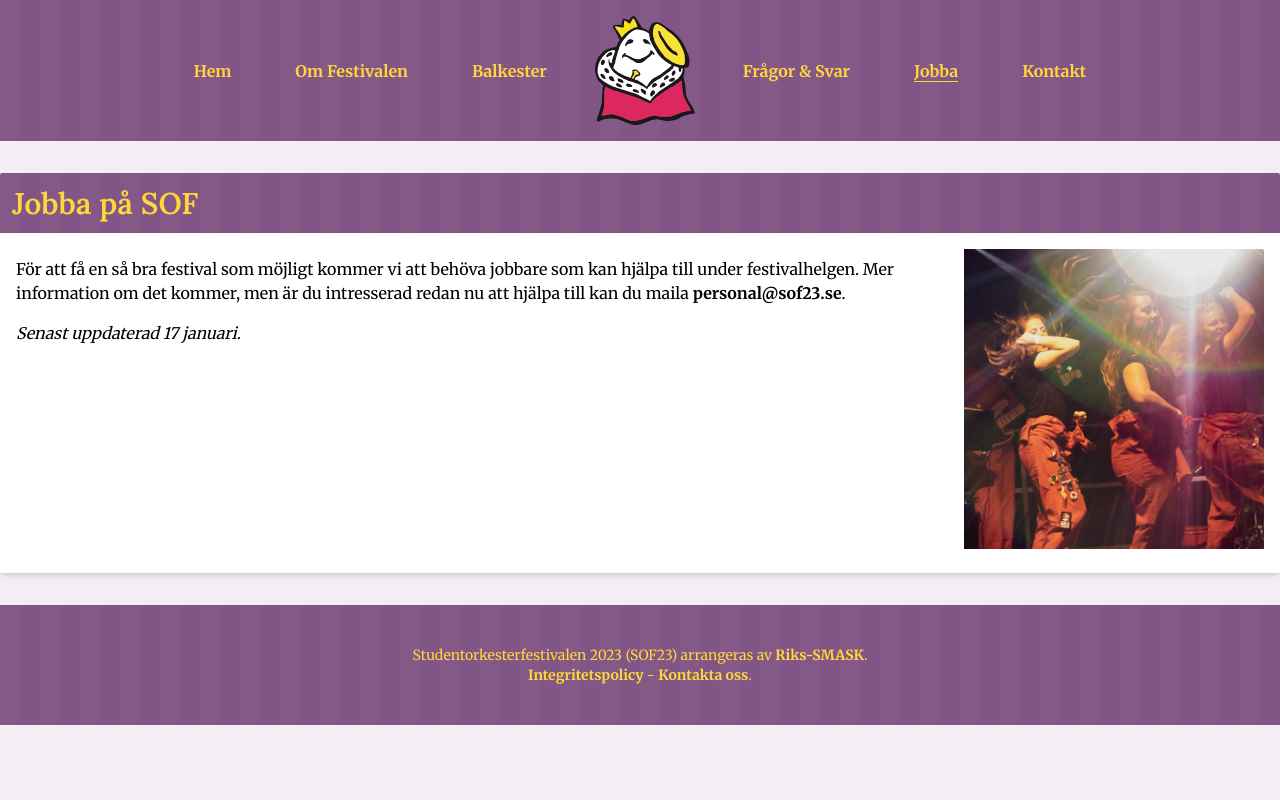
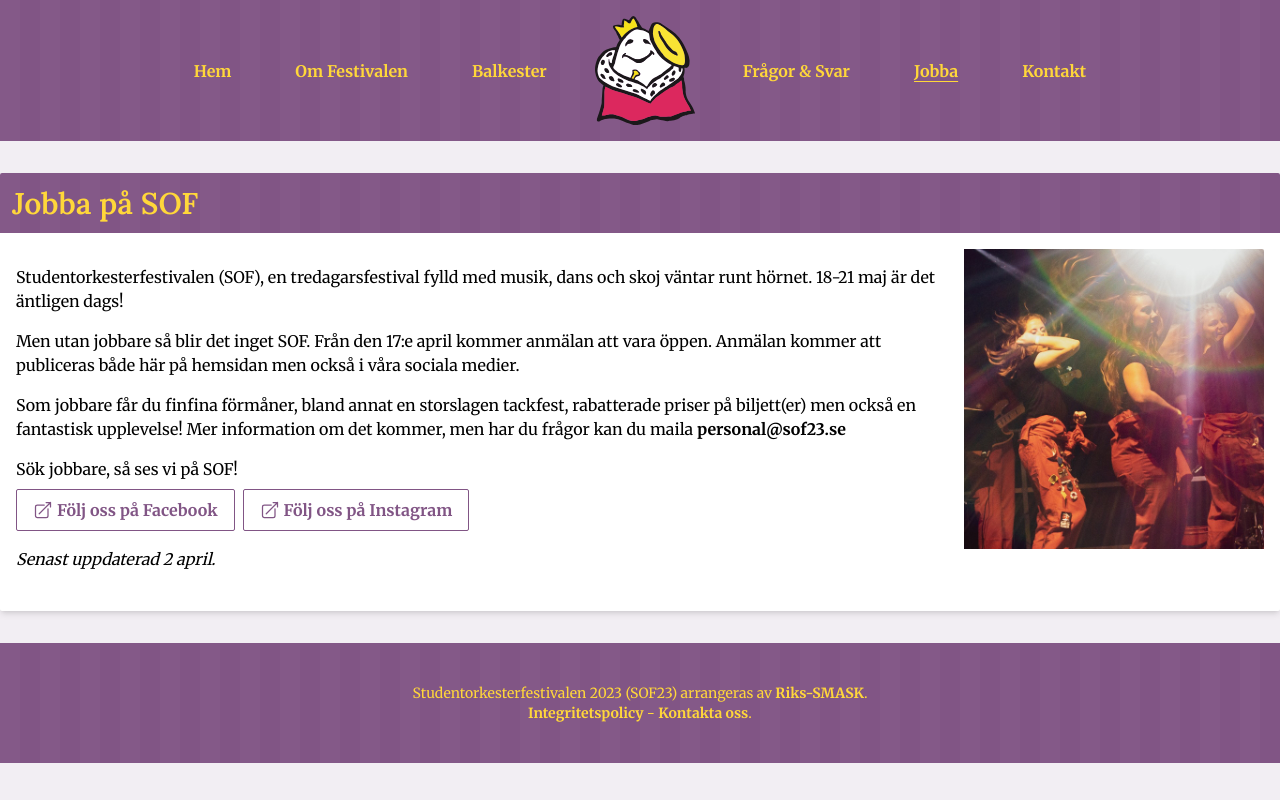
Before and after one commit to WheresMarco/SOF23, a Next.js app: page /jobba in a window 1280 px wide. Built offline with nearby package versions, Linux system fonts and the light colour scheme.

Commit message:
Update work information

```diff
--- a/app/jobba/page.js
+++ b/app/jobba/page.js
@@ -1,5 +1,6 @@
 import { Lora } from "@next/font/google";
 import Image from "next/image";
+import Link from "next/link";
 
 const lora = Lora({
   subsets: ["latin"],
@@ -16,7 +17,7 @@ export default function Jobba() {
           Jobba på SOF
         </h2>
         <div className="px-4 py-2">
-        <Image
+          <Image
             src="/history/2.jpg"
             width={300}
             height={300}
@@ -24,13 +25,73 @@ export default function Jobba() {
             className="hidden md:block rounded-sm float-right pl-4 pb-4"
           />
           <p>
-            För att få en så bra festival som möjligt kommer vi att behöva
-            jobbare som kan hjälpa till under festivalhelgen. Mer information om
-            det kommer, men är du intresserad redan nu att hjälpa till kan du
-            maila <a href="mailto:personal@sof23.se">personal@sof23.se</a>.
+            <p>
+              Studentorkesterfestivalen (SOF), en tredagarsfestival fylld med
+              musik, dans och skoj väntar runt hörnet. 18-21 maj är det äntligen
+              dags!
+            </p>
+
+            <p>
+              Men utan jobbare så blir det inget SOF. Från den 17:e april kommer
+              anmälan att vara öppen. Anmälan kommer att publiceras både här på
+              hemsidan men också i våra sociala medier.
+            </p>
+
+            <p>
+              Som jobbare får du finfina förmåner, bland annat en storslagen
+              tackfest, rabatterade priser på biljett(er) men också en
+              fantastisk upplevelse! Mer information om det kommer, men har du
+              frågor kan du maila{" "}
+              <a href="mailto:personal@sof23.se">personal@sof23.se</a>
+            </p>
+
+            <p>Sök jobbare, så ses vi på SOF!</p>
+
+            <Link
+              className="btn btn-purple mr-2 mb-2 md:mb-0"
+              href="https://www.facebook.com/Studentorkesterfestivalen"
+              target="blank"
+            >
+              <svg
+                xmlns="http://www.w3.org/2000/svg"
+                fill="none"
+                viewBox="0 0 24 24"
+                strokeWidth={1.5}
+                stroke="currentColor"
+                className="w-5 h-5 inline mr-1 relative -top-0.5"
+              >
+                <path
+                  strokeLinecap="round"
+                  strokeLinejoin="round"
+                  d="M13.5 6H5.25A2.25 2.25 0 003 8.25v10.5A2.25 2.25 0 005.25 21h10.5A2.25 2.25 0 0018 18.75V10.5m-10.5 6L21 3m0 0h-5.25M21 3v5.25"
+                />
+              </svg>
+              Följ oss på Facebook
+            </Link>
+            <Link
+              className="btn btn-purple"
+              href="https://www.instagram.com/studentorkesterfestivalen/"
+              target="blank"
+            >
+              <svg
+                xmlns="http://www.w3.org/2000/svg"
+                fill="none"
+                viewBox="0 0 24 24"
+                strokeWidth={1.5}
+                stroke="currentColor"
+                className="w-5 h-5 inline mr-1 relative -top-0.5"
+              >
+                <path
+                  strokeLinecap="round"
+                  strokeLinejoin="round"
+                  d="M13.5 6H5.25A2.25 2.25 0 003 8.25v10.5A2.25 2.25 0 005.25 21h10.5A2.25 2.25 0 0018 18.75V10.5m-10.5 6L21 3m0 0h-5.25M21 3v5.25"
+                />
+              </svg>
+              Följ oss på Instagram
+            </Link>
           </p>
 
-          <p className="italic">Senast uppdaterad 17 januari.</p>
+          <p className="italic">Senast uppdaterad 2 april.</p>
 
           <br className="clear-both" />
         </div>
```
